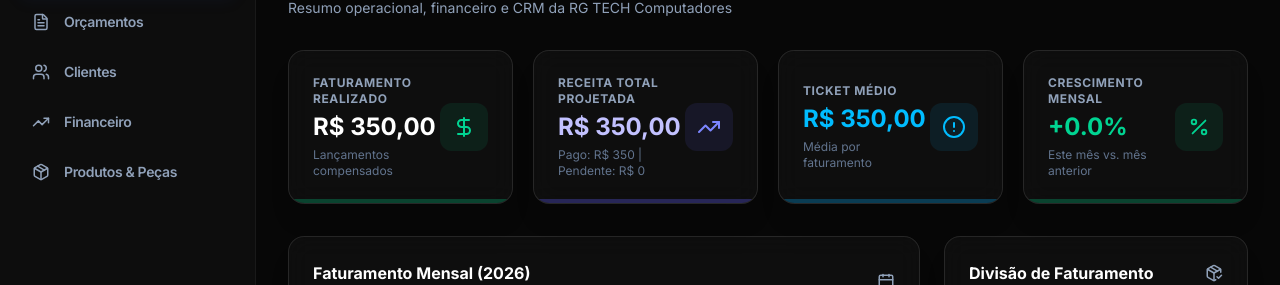
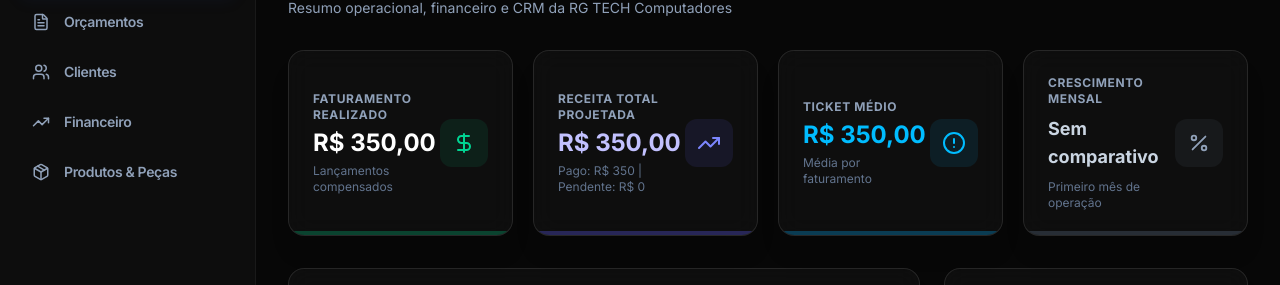
Before and after one commit to ricardov7152/SITE-RGTECH, a React (Vite) app: page /login in a window 1280 px wide. Both pictures are taken after a click on the button "Entrar como Administrador (Modo Offline / Teste)". Shown: the part 154-439 px from the top of the page. Built offline with nearby package versions, Linux system fonts and the light colour scheme; no server answers.

Commit message:
fix: tratar crescimento mensal indefinido quando mes anterior nao tem dados

```diff
--- a/src/pages/admin/Dashboard.jsx
+++ b/src/pages/admin/Dashboard.jsx
@@ -165,10 +165,10 @@
     .reduce((sum, f) => sum + Number(f.valor), 0);
 
   let crescimentoPercentual = 0;
+  let temComparativo = false;
   if (receitaMesAnterior > 0) {
     crescimentoPercentual = ((receitaMesAtual - receitaMesAnterior) / receitaMesAnterior) * 100;
-  } else if (receitaMesAtual > 0) {
-    crescimentoPercentual = 100;
+    temComparativo = true;
   }
 
   // --- RANKING DE CLIENTES ---
@@ -267,17 +267,28 @@
         <div className="glass p-6 rounded-2xl shadow-xl flex items-center justify-between relative overflow-hidden">
           <div className="space-y-1">
             <span className="text-xs font-bold text-slate-400 uppercase tracking-wider block">Crescimento Mensal</span>
-            <span className={`text-2xl font-bold block ${crescimentoPercentual >= 0 ? "text-emerald-400" : "text-rose-500"}`}>
-              {crescimentoPercentual >= 0 ? "+" : ""}{crescimentoPercentual.toFixed(1)}%
-            </span>
-            <span className="text-xs text-slate-500 block">Este mês vs. mês anterior</span>
+            {temComparativo ? (
+              <>
+                <span className={`text-2xl font-bold block ${crescimentoPercentual >= 0 ? "text-emerald-400" : "text-rose-500"}`}>
+                  {crescimentoPercentual >= 0 ? "+" : ""}{crescimentoPercentual.toFixed(1)}%
+                </span>
+                <span className="text-xs text-slate-500 block">Este mês vs. mês anterior</span>
+              </>
+            ) : (
+              <>
+                <span className="text-lg font-bold text-slate-300 block py-1">Sem comparativo</span>
+                <span className="text-xs text-slate-500 block">Primeiro mês de operação</span>
+              </>
+            )}
           </div>
           <div className={`w-12 h-12 rounded-xl flex items-center justify-center shrink-0 ${
-            crescimentoPercentual >= 0 ? "bg-emerald-500/10 text-emerald-400" : "bg-rose-500/10 text-rose-400"
+            !temComparativo ? "bg-slate-500/10 text-slate-400" : (crescimentoPercentual >= 0 ? "bg-emerald-500/10 text-emerald-400" : "bg-rose-500/10 text-rose-400")
           }`}>
             <Percent size={22} />
           </div>
-          <div className={`absolute bottom-0 left-0 w-full h-1 ${crescimentoPercentual >= 0 ? "bg-emerald-500/30" : "bg-rose-500/30"}`}></div>
+          <div className={`absolute bottom-0 left-0 w-full h-1 ${
+            !temComparativo ? "bg-slate-500/30" : (crescimentoPercentual >= 0 ? "bg-emerald-500/30" : "bg-rose-500/30")
+          }`}></div>
         </div>
       </div>
 
```
